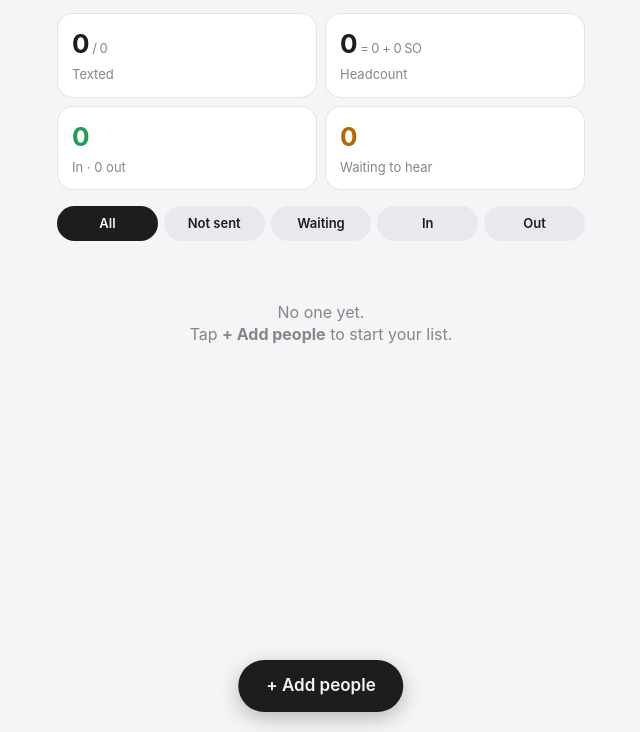
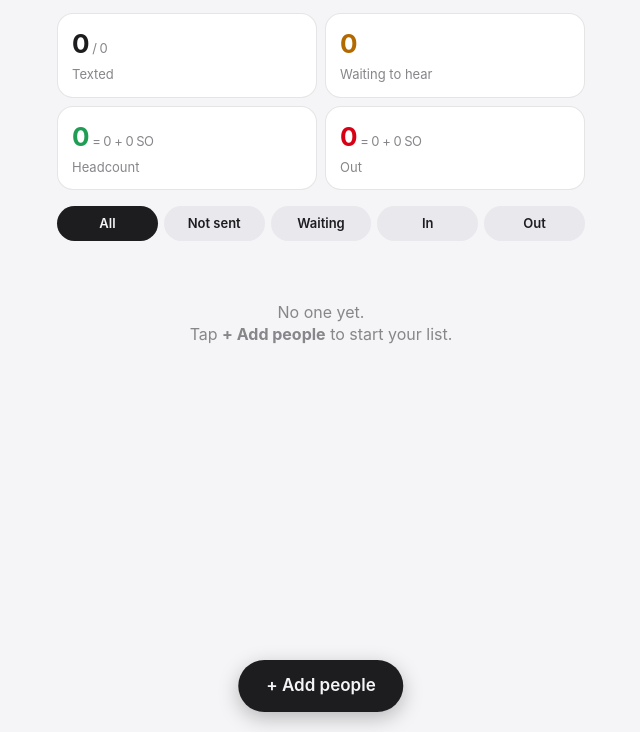
Before and after one commit to jsunaldo/bach-party, a plain HTML site: page index.html in a window 1280 px wide. Shown: the part 68-800 px from the top of the page, without its empty margins (319-959 px from the left). Drawn offline with Linux system fonts and the light colour scheme.

Commit message:
Stats: Texted | Waiting / Headcount | Out, both with guest + SO breakdown
Co-Authored-By: Claude Opus 5.5 <noreply@anthropic.com>

```diff
--- a/index.html
+++ b/index.html
@@ -199,11 +199,12 @@ function render() {
   const outN = people.filter(p => p.status === 'out').length;
   const waitN = people.reduce((n, p) => { const r = rowsFor(p, 'wait'); return n + !!r.guest + !!r.so; }, 0);
   const soIn = people.filter(p => p.soStatus === 'in').length;
+  const soOut = people.filter(p => p.soStatus === 'out').length;
   $('stats').innerHTML = `
     <div class="stat"><b>${texted}<small> / ${total}</small></b><span>Texted</span></div>
-    <div class="stat"><b>${inN + soIn}<small> = ${inN} + ${soIn} SO</small></b><span>Headcount</span></div>
-    <div class="stat"><b style="color:var(--in)">${inN}</b><span>In · ${outN} out</span></div>
-    <div class="stat"><b style="color:var(--wait)">${waitN}</b><span>Waiting to hear</span></div>`;
+    <div class="stat"><b style="color:var(--wait)">${waitN}</b><span>Waiting to hear</span></div>
+    <div class="stat"><b style="color:var(--in)">${inN + soIn}<small> = ${inN} + ${soIn} SO</small></b><span>Headcount</span></div>
+    <div class="stat"><b style="color:var(--out)">${outN + soOut}<small> = ${outN} + ${soOut} SO</small></b><span>Out</span></div>`;
 
   $('filters').innerHTML = FILTERS.map(([k, label]) =>
     `<button data-filter="${k}" class="${filter === k ? 'on' : ''}">${label}</button>`).join('');
```
